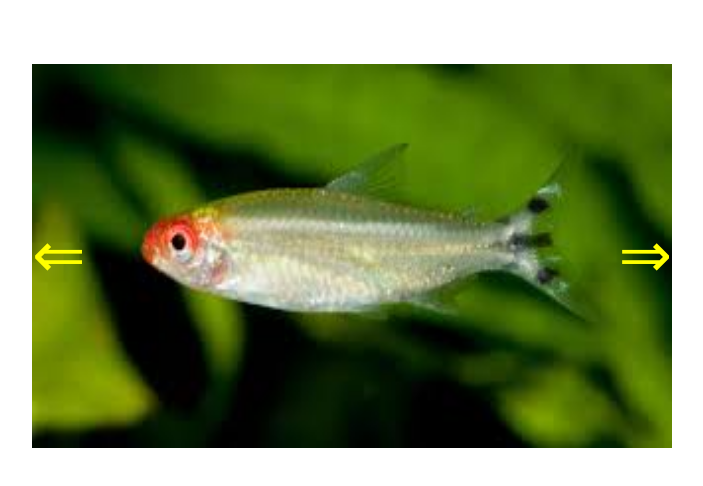
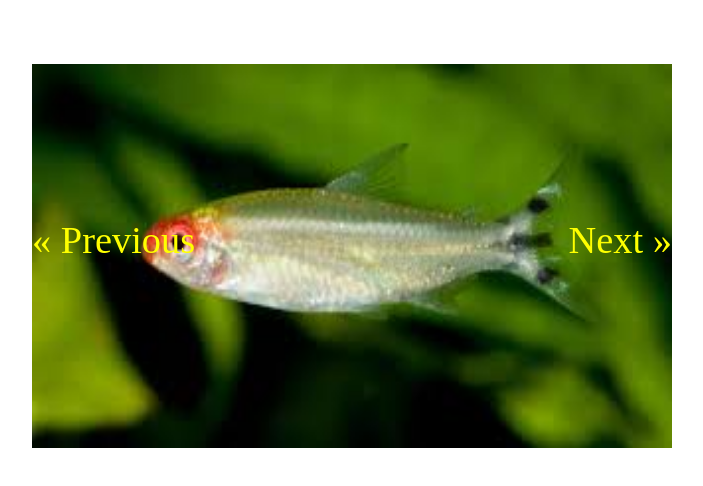
Before and after one commit to NavarroMauro/sliderJavaScript, a plain HTML site: page index.html in a window 1280 px wide. Shown: the whole page, without its empty margins (288-991 px from the left). Drawn offline with Linux system fonts and the light colour scheme.

Commit message:
las actualization!

```diff
--- a/index.html
+++ b/index.html
@@ -9,8 +9,8 @@
 </head>
 <body>
     <div class="container">
-        <span class="lArrow">&lArr;</span>
-        <span class="rArrow">&rArr;</span>
+        <span class="lArrow">&laquo; Previous</span>
+        <span class="rArrow">Next &raquo;</span>
         <img src="img/fish1.jpg" alt="">
         <img src="img/fish2.jpg" alt="">
         <img src="img/fish3.jpg" alt="">
--- a/js/main.js
+++ b/js/main.js
@@ -6,12 +6,12 @@ let count = 0;
 
 rArrow.addEventListener('click', () => {
     for (let i = 0; i < images.length; i++) {
-        images[i].style.transform=`translateX(-100%)`;
+        images[i].style.transform=`translateX(100)`;
     }
 })
 
 lArrow.addEventListener('click', () => {
     for (let i = 0; i < images.length; i++) {
-        images[i].style.transform=`translateX(-100%)`;
+        images[i].style.transform=`translateX(-100)`;
     }
 })
--- a/style/style.scss
+++ b/style/style.scss
@@ -22,7 +22,7 @@
             top: 12vw;
             z-index: 1;
             color: yellow;
-            font-size: 5vw;
+            font-size: 3vw;
             &:hover {
                 cursor: pointer;
             }
```
Also changed, not shown: style/style.css.
